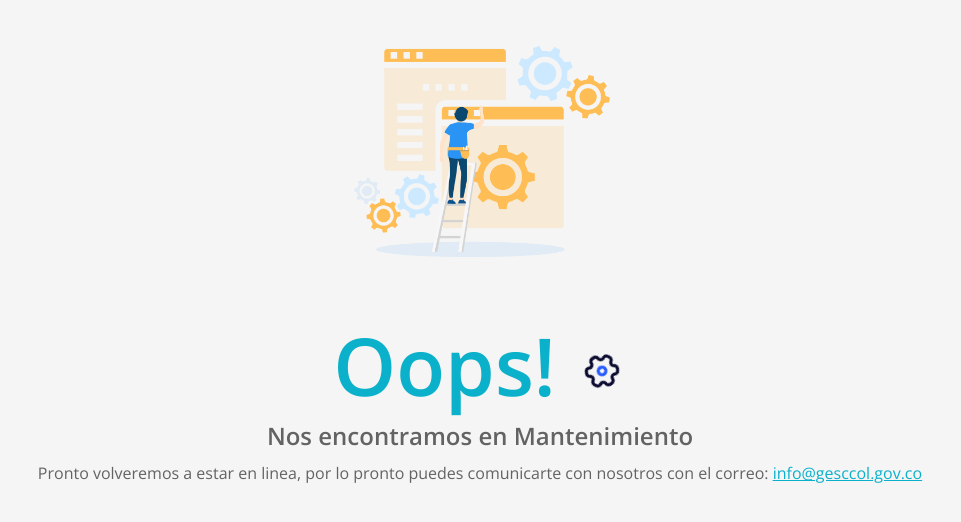
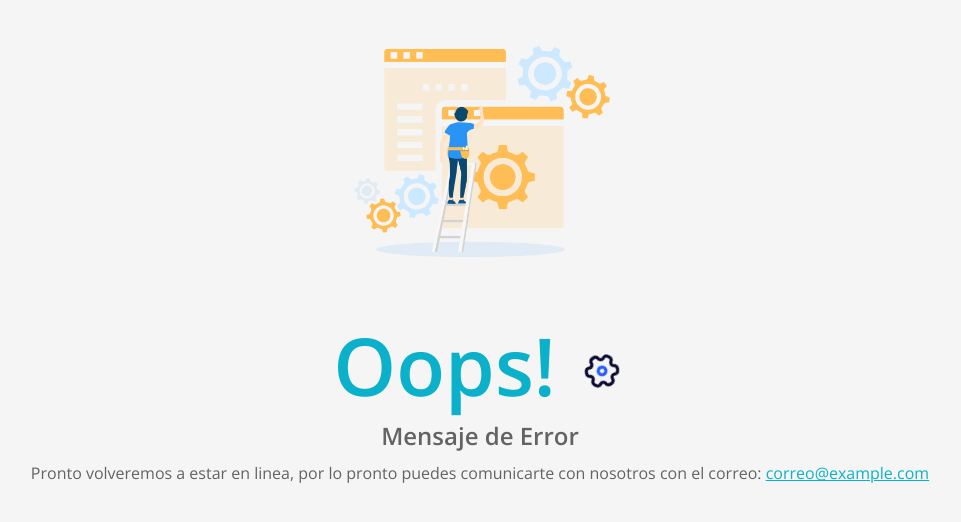
Before and after one commit to DanTech99/static-page-maintenance, a plain HTML site: page index.html in a window 1280 px wide. Shown: the whole page, without its empty margins (160-1121 px from the left). Drawn offline with nearby package versions, Linux system fonts and the light colour scheme.

Commit message:
update index.html
update text the index.html

```diff
--- a/index.html
+++ b/index.html
@@ -28,10 +28,10 @@
         <div class="content">
             <div class="container-title">
                 <h1>Oops!  <svg viewBox="0 0 24 24" xmlns="http://www.w3.org/2000/svg" fill="none"><style>@keyframes rotate{0%{transform:rotateZ(0)}to{transform:rotateZ(360deg)}}</style><g style="animation:rotate 3s cubic-bezier(.7,-.03,.26,1.05) both infinite;transform-origin:center center" stroke-linecap="round" stroke-linejoin="round" stroke-width="1.5"><path stroke="#0A0A30" d="M5.262 15.329l.486.842a1.49 1.49 0 002.035.55 1.486 1.486 0 012.036.529c.128.216.197.463.2.714a1.493 1.493 0 001.493 1.536h.979a1.486 1.486 0 001.485-1.493 1.493 1.493 0 011.493-1.471c.252.002.498.071.714.2a1.493 1.493 0 002.036-.55l.521-.857a1.493 1.493 0 00-.542-2.036 1.493 1.493 0 010-2.586c.71-.41.952-1.318.543-2.028l-.493-.85a1.493 1.493 0 00-2.036-.579 1.479 1.479 0 01-2.029-.543 1.428 1.428 0 01-.2-.714c0-.825-.668-1.493-1.492-1.493h-.98c-.82 0-1.488.664-1.492 1.486a1.485 1.485 0 01-1.493 1.493 1.521 1.521 0 01-.714-.2 1.493 1.493 0 00-2.036.542l-.514.858a1.486 1.486 0 00.543 2.035 1.486 1.486 0 01.543 2.036c-.13.226-.317.413-.543.543a1.493 1.493 0 00-.543 2.028v.008z" clip-rule="evenodd"/><path stroke="#265BFF" d="M12.044 10.147a1.853 1.853 0 100 3.706 1.853 1.853 0 000-3.706z"/></g></svg></h1>
-                <h2>Nos encontramos en Mantenimiento</h2>
+                <h2>Mensaje de Error</h2>
             </div>
             <div class="container-text">
-                <p>Pronto volveremos a estar en linea, por lo pronto puedes comunicarte con nosotros con el correo: <a href="mailto:info@gesccol.gov.co">info@gesccol.gov.co</a> </p>
+                <p>Pronto volveremos a estar en linea, por lo pronto puedes comunicarte con nosotros con el correo: <a href="">correo@example.com</a> </p>
             </div>
         </div>
 
```
